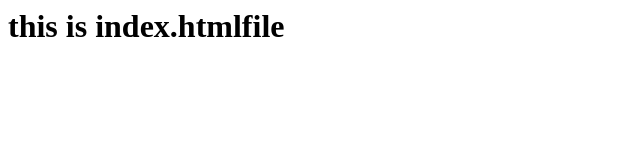
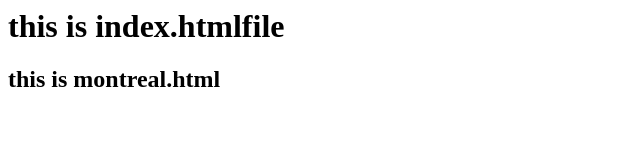
Before and after one commit to saisharan1467/githubrepo, a plain HTML site: page index.html in a window 1280 px wide. Shown: the whole page, without its empty margins (0-640 px from the left). Drawn offline with Linux system fonts and the light colour scheme.

Commit message:
edited file index.html

```diff
--- a/index.html
+++ b/index.html
@@ -1 +1,2 @@
 <h1> this is index.htmlfile </h1>
+<h2> this is montreal.html </h2>
```
